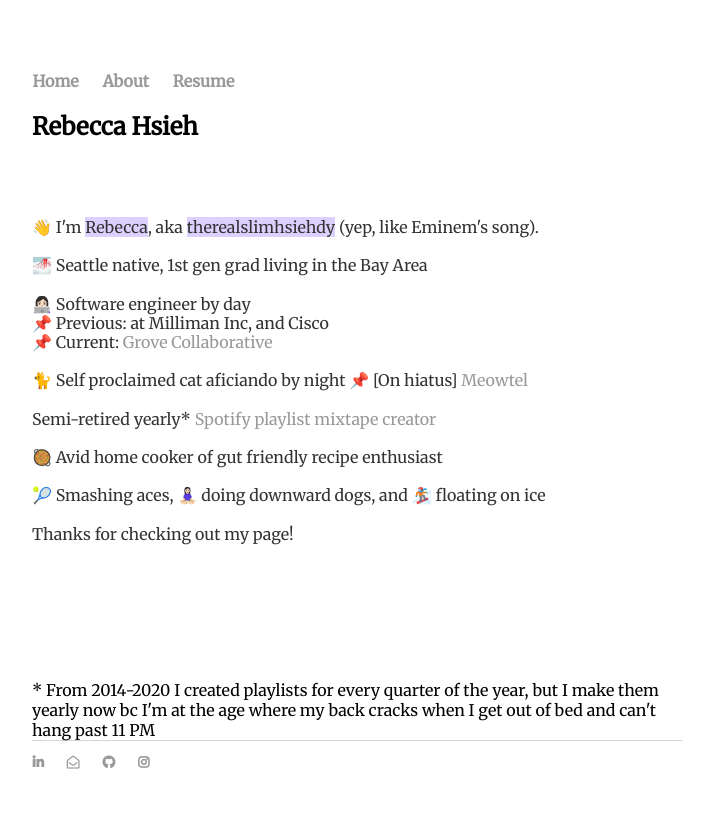
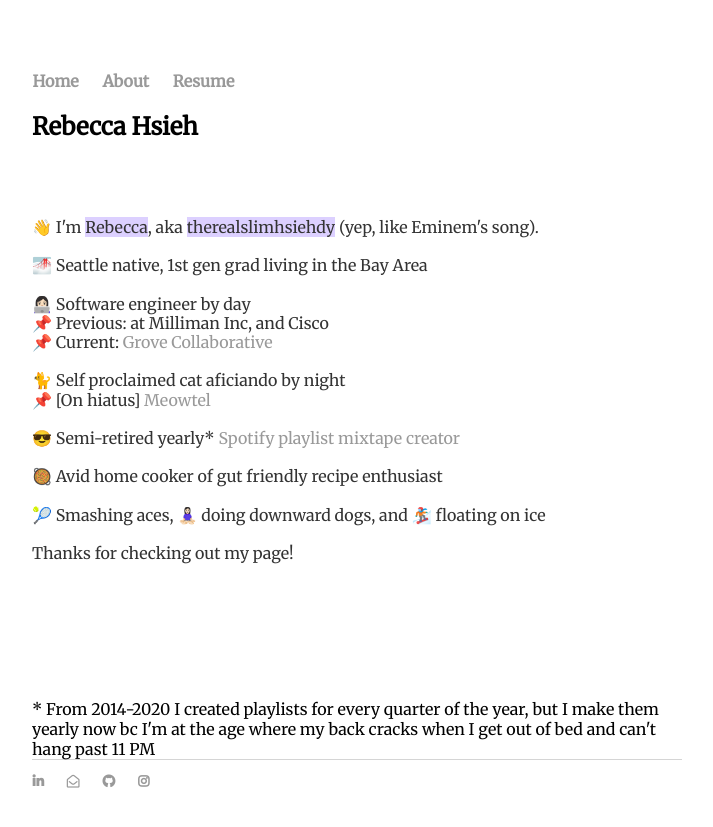
Before and after one commit to therealslimhsiehdy/therealslimhsiehdy.github.io, a Jekyll site: the page about/index.html, which Jekyll copies as it is, in a window 1280 px wide. Shown: the top 827 px of the page, without its empty margins (283-996 px from the left). Built offline with Jekyll 4.4.1, drawn with Linux system fonts in a browser that asks for light colours; nearby versions of some CDN libraries.

```diff
--- a/about/index.html
+++ b/about/index.html
@@ -44,10 +44,11 @@
 				<br>
 				<br>
 				🐈 Self proclaimed cat aficiando by night
+				<br>
 				📌 [On hiatus] <a HREF="https://meowtel.com/sitter/466343e722/">Meowtel</a></span>
 				<br>
 				<br>
-				Semi-retired yearly* <a HREF="https://open.spotify.com/playlist/4SqydBO9jCqrxxTCuAouVb?si=ed072691b20f4357">Spotify playlist mixtape creator</a></span>
+				😎 Semi-retired yearly* <a HREF="https://open.spotify.com/playlist/4SqydBO9jCqrxxTCuAouVb?si=ed072691b20f4357">Spotify playlist mixtape creator</a></span>
 				<br>
 				<br>
 				🥘 Avid home cooker of gut friendly recipe enthusiast
```
